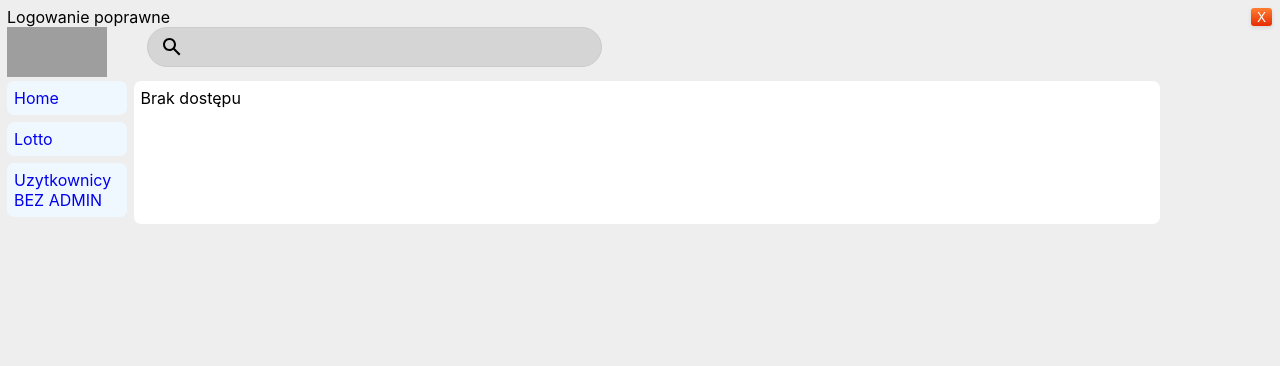
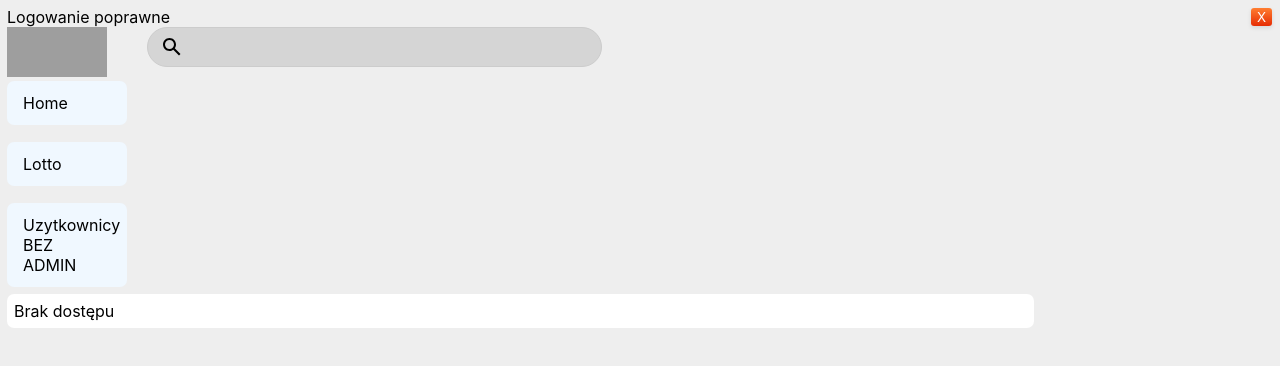
Before and after one commit to Muharax/skynet_in_React, a React (Create React App) app: page /Uzytkownicy in a window 1280 px wide. Both pictures are taken after a click on the button "Sign In". Shown: the top 366 px of the page. Built offline with nearby package versions, Linux system fonts and the light colour scheme; grey boxes are pictures that could not be loaded.

Commit message:
+update03:19

```diff
--- a/src/App.css
+++ b/src/App.css
@@ -37,3 +37,64 @@
     transform: rotate(360deg);
   }
 }
+
+
+
+
+.menu-button {
+  font-size: 2rem;
+  color: #000;
+  background: transparent;
+  border: none;
+}
+
+.MENU {
+  background: #fff;
+  box-shadow: 0px 8px 16px 0px rgba(0,0,0,0.2);
+  width: 200px;
+  display: none;
+}
+
+.MENU a {
+  display: block;
+  color: #000;
+  text-align: left;
+  padding: 12px 16px;
+  text-decoration: none;
+}
+
+.MENU a:hover {
+  background-color: #ddd;
+  color: black;
+}
+
+.MENU.open {
+  display: block;
+}
+
+/* Style dla większych ekranów */
+@media (min-width: 600px) {
+  .menu-button {
+    display: none;
+  }
+
+  .MENU {
+    box-shadow: none;
+    background: transparent;
+    width: auto;
+    display: flex;
+    gap: 10px;
+  }
+  .COL2 {
+     flex-direction: column;
+}
+}
+
+@media (max-width: 600px) {
+  .COL2 {
+     flex-direction: column;
+}
+.B2 {
+  width: 100%;
+}
+}
--- a/src/MainWindow/MainWindow.js
+++ b/src/MainWindow/MainWindow.js
@@ -7,13 +7,18 @@ import Search from "./Search/Search";
 import LogoutX from "../logout/logout";
 import { PrivateRoute } from "../PrivateRoute/PrivateRoute";
 import Siatka from "../siatka/siatka";
+import '../App.css';
 
-function MainWindow({ handleLogout, serverMessage, role}){
+function MainWindow({ handleLogout, serverMessage, role }) {
+    const [alertMessage, setAlertMessage] = useState('null');
+    const [isOpen, setIsOpen] = useState(false);
 
-    const [alertMessage, setAlertMessage] = useState('null');
+    const handleMenuToggle = () => {
+        setIsOpen(!isOpen);
+    }
 
-    return(
-        <Router>  {/* Router na najwyższym poziomie */}
+    return (
+        <Router>
             <LogoutX onLogout={handleLogout} />
             <div className="alert"></div>
             <div className="MainWindow">
@@ -22,37 +27,34 @@ function MainWindow({ handleLogout, serverMessage, role}){
                 </div>
                 <div className="COL1">
                     <div className="A1 LOGO">
-                        <Link to="/Home">  {/* Dodanie linku do logo */}
+                        <Link to="/Home">
                             <img className="logo-img" src={logo} alt="Logo" />
                         </Link>
                     </div>
                     <div className="B1">
-                        <Search></Search>
+                        <Search />
                     </div>
                 </div>
-
                 <div className="COL2">
                     <div className="A2">
-                        <div className="MENU">
-
+                        <button onClick={handleMenuToggle} className="menu-button">
+                            ☰
+                        </button>
+                        <div className={`MENU ${isOpen ? 'open' : ''}`}>
                             <Link to="/Home">Home</Link>
                             <Link to="/Lotto">Lotto</Link>
                             <Link to="/Uzytkownicy">Uzytkownicy BEZ ADMIN</Link>
                             {role === 'admin' && <Link to="/Uzytkownicy">Uzytkownicy</Link>}
-
                         </div>
                     </div>
                     <div className="B2 OKNO">
                         <div id="content">
-
                             <Routes>
                                 <Route path="/" element={<Home />} />
                                 <Route path="/Home" element={<Home />} />
                                 <Route path="/Lotto" element={<Siatka />} />
                             </Routes>
                             <PrivateRoute path="/Uzytkownicy" element={<Uzytkownicy />} setAlertMessage={setAlertMessage} />
-
-
                         </div>
                     </div>
                 </div>
--- a/src/index.css
+++ b/src/index.css
@@ -130,7 +130,7 @@ code {
 
 
 #LOGOWANIE{
-  width: 20%;
+  width: 100%;
   display: flex;
   flex-direction: column;
   background-color: var(--search);
```
Also changed, not shown: 12 other files (tests, documents, lock files or other folders). Lines whose indentation alone changed are shown as unchanged.
